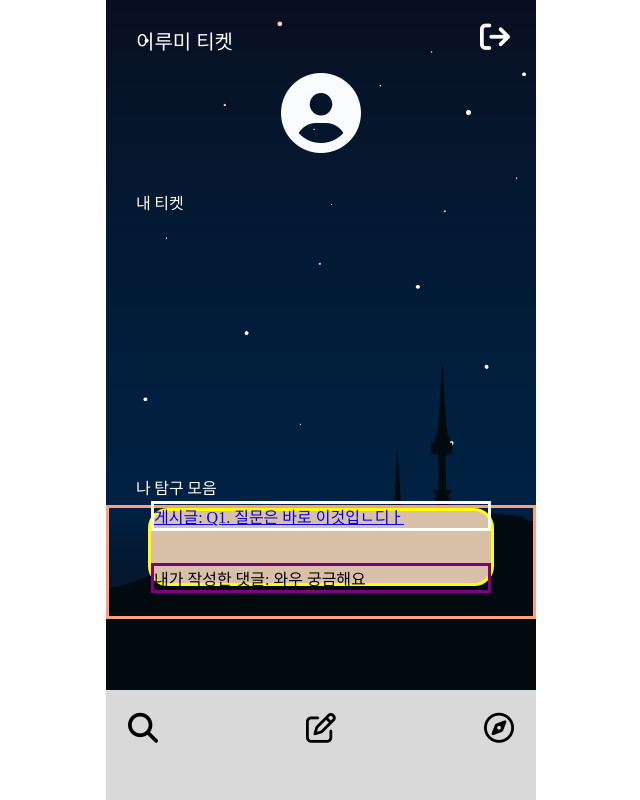
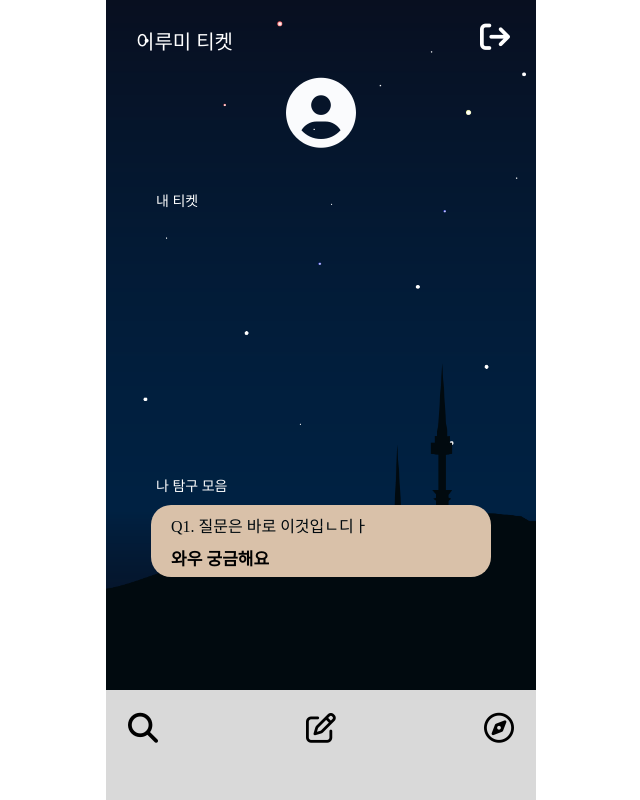
Before and after one commit to kickcha/simbathon_budddha, a Django app: page /mypage/ in a window 1280 px wide. Shown: the whole page, without its empty margins (319-959 px from the left). Run offline with Django 4.2, Linux system fonts and the light colour scheme; a user stored in the database is signed in; data comes from the database, SQL or seed files in the repository; both versions use the stored data as it was after the commit; some libraries are stand-ins or nearby versions; some web fonts are replaced.

Commit message:
mainpage 이루미티켓 폭, mypage 완

```diff
--- a/Lumiticket/Lumiticket/static/css/mypage.css
+++ b/Lumiticket/Lumiticket/static/css/mypage.css
@@ -90,7 +90,7 @@ body {
 }
 
 .profile-img i {
-  font-size: 80px;
+  font-size: 70px;
 }
 
 .nickname {
@@ -100,8 +100,8 @@ body {
   justify-content: center;
   align-items: center;
   color: white;
-  font-size: 27px;
-  font-family: "Noto Sans KR", sans-serif;
+  font-size: 23px;
+  font-family: 'DONGGUK UNIVERSITY';
 }
 
 /*내 티켓 더보기*/
@@ -116,8 +116,9 @@ body {
 
 .my-ticket {
   color: white;
-  margin-left: 30px;
-  font-family: "Noto Sans KR", sans-serif;
+  margin-left: 50px;
+  font-size: 14px;
+  font-family: 'DONGGUK UNIVERSITY';
 }
 
 .f-more {
@@ -128,8 +129,10 @@ body {
   display: flex;
   justify-content: center;
   align-items: center;
-  margin-right: 30px;
-  font-family: 'Noto Sans KR', sans-serif;
+  margin-right: 50px;
+  top: -6px;
+  font-size: 14px;
+  font-family: 'DONGGUK UNIVERSITY';
 }
 
 .f-more a{
@@ -255,8 +258,9 @@ section.first {
 
 .soul-searching {
   color: white;
-  margin-left: 30px;
-  font-family: "Noto Sans KR", sans-serif;
+  margin-left: 50px;
+  font-family: 'DONGGUK UNIVERSITY';
+  font-size: 14px;
 }
 
 .s-more {
@@ -267,8 +271,10 @@ section.first {
   display: flex;
   justify-content: center;
   align-items: center;
-  margin-right: 30px;
-  font-family: 'Noto Sans KR', sans-serif;
+  margin-right: 50px;
+  top: -6px;
+  font-size: 14px;
+  font-family: 'DONGGUK UNIVERSITY';
 }
 
 .s-more a{
@@ -278,38 +284,40 @@ section.first {
 
 /* 나 탐구 디자인 */
 .self-exploration{
-  border: 3px solid lightsalmon;
   display: flex;
   flex-direction: column;
   justify-content: center;
   align-items: center;
   list-style-type: none;
   text-decoration: none;
+  font-family: 'DONGGUK UNIVERSITY';
 }
 
 .qna-title{
-  border: 3px solid yellow;
   position: relative;
-  background-color: #D9C1A9;
+  background-color: rgb(217, 193, 169);
   width: 340px;
   height: 72px;
-  border-radius: 20px;
   color: black;
-  font-family: 'DONGGUK UNIVERSITY';
+  font-family: "DONGGUK UNIVERSITY";
   margin-bottom: 30px;
   display: flex;
   justify-content: center;
   flex-direction: column;
   list-style-type: none;
+  border-radius: 20px;
   text-decoration: none;
 }
 
 .title{
   position: relative;
   display: flex;
-  border: 3px solid white;
+  font-size: 16px;
   list-style-type: none;
   text-decoration: none;
+  margin: 0px 0px 0px 20px;
+  color: #010A0F;
+  ;
 }
 
 .title p{
@@ -319,12 +327,30 @@ section.first {
   text-decoration: none;
 }
 
+.underline{
+  color: #010A0F;
+  list-style-type: none;
+  text-decoration: none;
+}
+
 .my-comment{
-  border: 3px solid purple;
   display: flex;
   position: relative;
+  font-size: 17px;
+  font-weight: bolder;
+  margin: 8px 0px 0px 20px;
 }
 
+
+.nodap{
+  position: relative;
+  display: flex;
+  font-size: 30px;
+  color: white;
+  top: 50px;
+  opacity: 0.8;
+  font-family: 'DONGGUK UNIVERSITY';
+}
 /* 하단 navbar css */
 .footer-container {
   position: absolute;
--- a/Lumiticket/mypage/templates/mypage/mypage.html
+++ b/Lumiticket/mypage/templates/mypage/mypage.html
@@ -77,10 +77,10 @@
     {% if qnas %}
         {% for qna in qnas|slice:":2" %}
         <div class="qna-title">
-                <p class="title"><a href="{% url 'qnapage:qnadetail' qna.id %}">게시글: {{ qna.title }}</a></p>
+                <p class="title"><a class="underline" href="{% url 'qnapage:qnadetail' qna.id %}">{{ qna.title }}</a></p>
                 {% for comment in qna.qnacomment_set.all %}
                     {% if comment.writer == request.user %}
-                        <p class="my-comment">내가 작성한 댓글: {{ comment.content }}</p>
+                        <p class="my-comment">{{ comment.content }}</p>
                     {% endif %}
                 {% endfor %}
             </div>
@@ -88,7 +88,7 @@
 
 </div>
     {% else %}
-        <p>아직 답한 질문이 없어요.</p>
+        <p class="nodap">아직 답한 질문이 없어요</p>
     {% endif %}
 
     <!--하단 nav바-->
```
Also changed, not shown: Lumiticket/Lumiticket/static/css/intropage.css (+6 -3 lines), Lumiticket/db.sqlite3.
